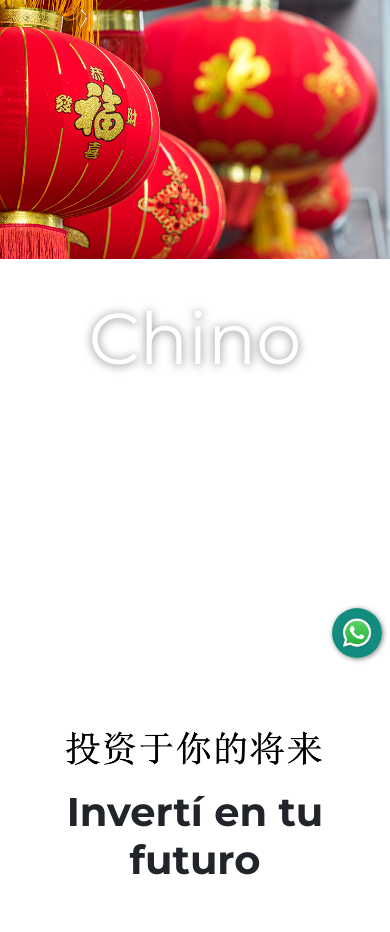
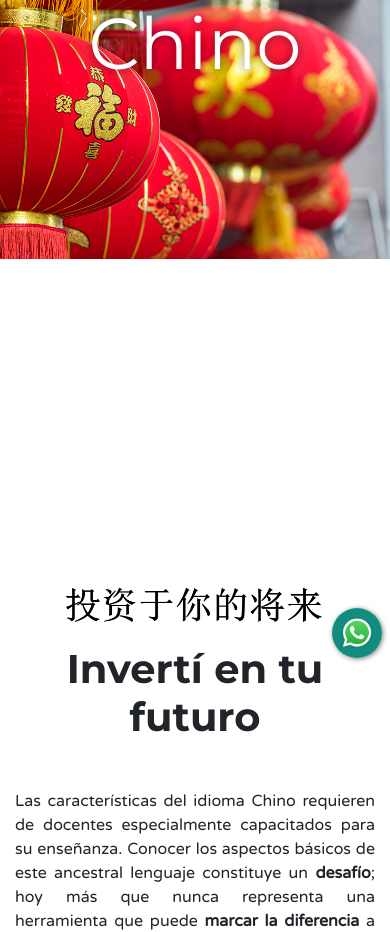
Before and after one commit to saucem/km, a PHP site: page /chino.html in a window 390 px wide. Shown: the part 162-1094 px from the top of the page. Run offline with PHP 8.4, Linux system fonts and the light colour scheme.

Commit message:
Fija la altura del .hero-container para celulares

```diff
--- a/css/km.css
+++ b/css/km.css
@@ -243,7 +243,10 @@ h1, h2, h3{
 	.hero{
 	    background-size: contain;
 	    width: 100%;
-	    /*min-height: 65vh;*/
+	    min-height: 65vh;
+	}
+	.hero-container{
+		height: 65vh;
 	}
 	.carousel-container{
 		max-height: 65vh;
```
